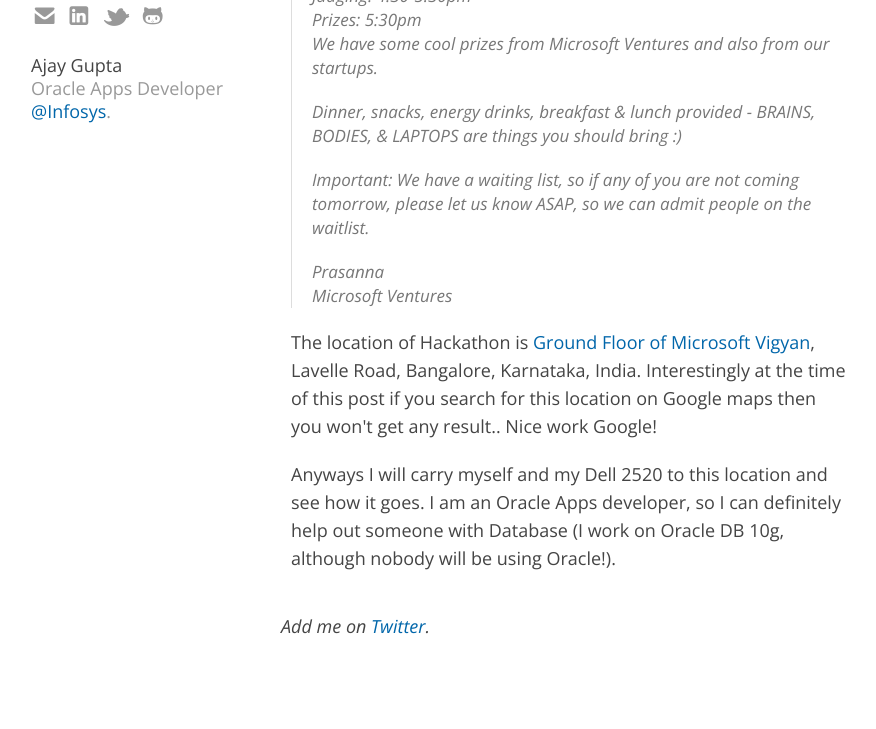
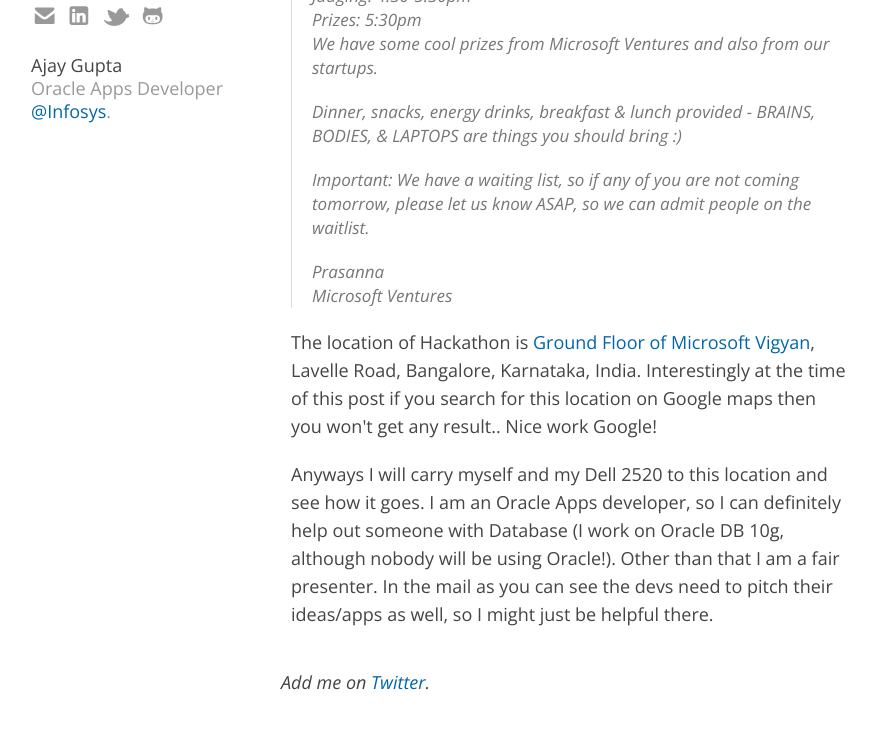
Before and after one commit to ajgupta/ajgupta.github.io, a Jekyll site: the page built from _posts/2014-07-03-Microsoft-Ventures-Hackday-2014.markdown, in a window 1280 px wide and 900 px high, scrolled down 678 px, cut to the strip 162-891 px from the top of the window. Shown: the whole strip, without its empty margins (139-1015 px from the left). Built offline with Jekyll 4.4.1, drawn with Linux system fonts in a browser that asks for light colours; some web fonts are replaced; comment, search, counter and statistics services are not loaded; before the commit the page ends 1522 px from its top, so only the background shows below that.

Commit message:
post fix

```diff
--- a/_posts/2014-07-03-Microsoft-Ventures-Hackday-2014.markdown
+++ b/_posts/2014-07-03-Microsoft-Ventures-Hackday-2014.markdown
@@ -39,6 +39,6 @@
 		Microsoft Ventures</p>
 		</blockquote>
 		<p>The location of Hackathon is <a href="http://binged.it/1lrHFc7" target="_blank">Ground Floor of Microsoft Vigyan</a>, Lavelle Road, Bangalore, Karnataka, India. Interestingly at the time of this post if you search for this location on Google maps then you won't get any result.. Nice work Google!</p>
-		<p>Anyways I will carry myself and my Dell 2520 to this location and see how it goes. I am an Oracle Apps developer, so I can definitely help out someone with Database (I work on Oracle DB 10g, although nobody will be using Oracle!).</p>
+		<p>Anyways I will carry myself and my Dell 2520 to this location and see how it goes. I am an Oracle Apps developer, so I can definitely help out someone with Database (I work on Oracle DB 10g, although nobody will be using Oracle!). Other than that I am a fair presenter. In the mail as you can see the devs need to pitch their ideas/apps as well, so I might just be helpful there.</p>
 		</div>
  </div>
```
